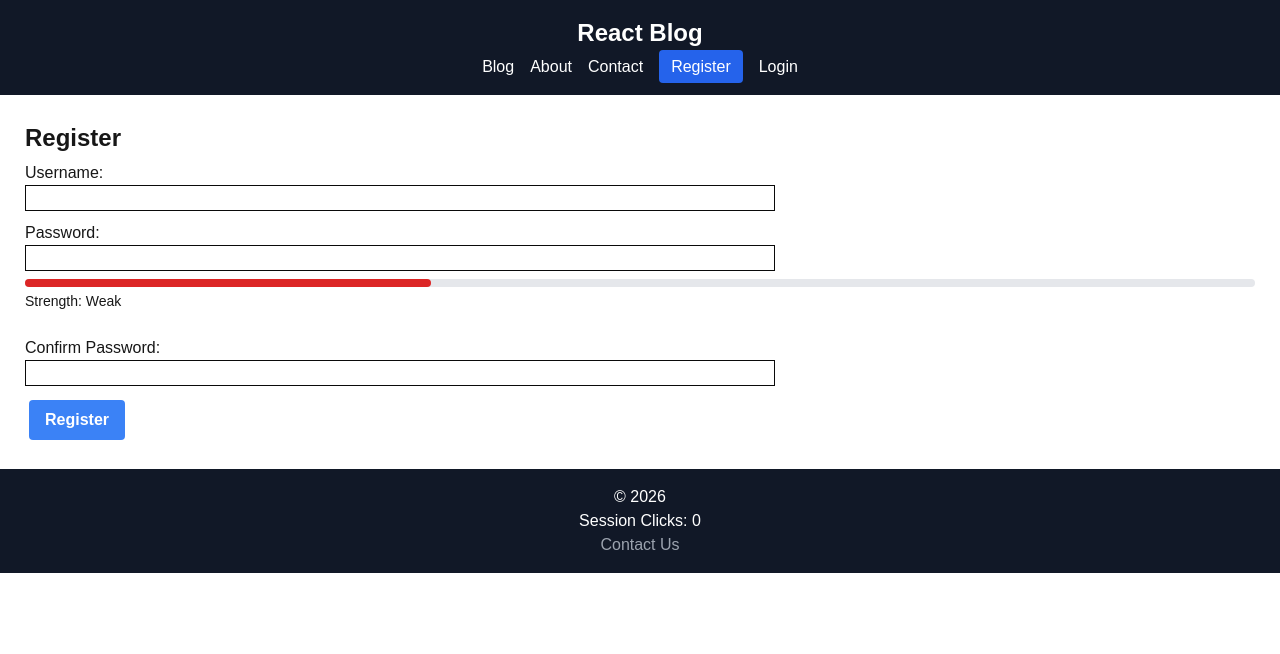
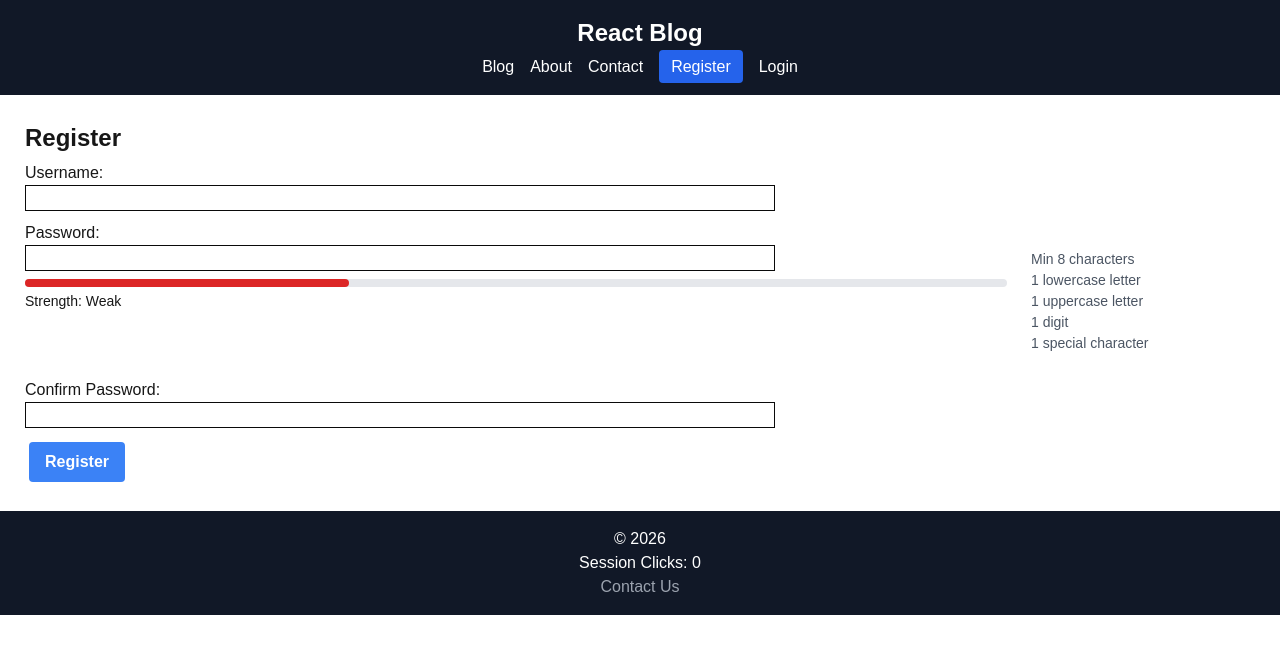
Before and after one commit to ifotn/comp2112-react-blog-f26, a Next.js app: page /auth/register in a window 1280 px wide. Shown: the top 654 px of the page. Built offline with nearby package versions, Linux system fonts and the light colour scheme.

Commit message:
l11/3 - realtime password val done

```diff
--- a/app/auth/register/page.tsx
+++ b/app/auth/register/page.tsx
@@ -116,6 +116,25 @@ export default function Register() {
                             <p className="strength-label">Strength: {label}</p>
                         </div>
                         {/* end left column */}
+                        {/* right column */}
+                        <ul className="password-checklist">
+                            <li className={checks.length ? "check-pass" : "check-fail"}>
+                                Min 8 characters
+                            </li>
+                            <li className={checks.lowercase ? "check-pass" : "check-fail"}>
+                                1 lowercase letter
+                            </li>
+                            <li className={checks.uppercase ? "check-pass" : "check-fail"}>
+                                1 uppercase letter
+                            </li>
+                            <li className={checks.digit ? "check-pass" : "check-fail"}>
+                                1 digit
+                            </li>
+                            <li className={checks.special ? "check-pass" : "check-fail"}>
+                                1 special character
+                            </li>
+                        </ul>
+                        {/* end right column */}
                     </div>
                 </fieldset>
                 <fieldset>
```
